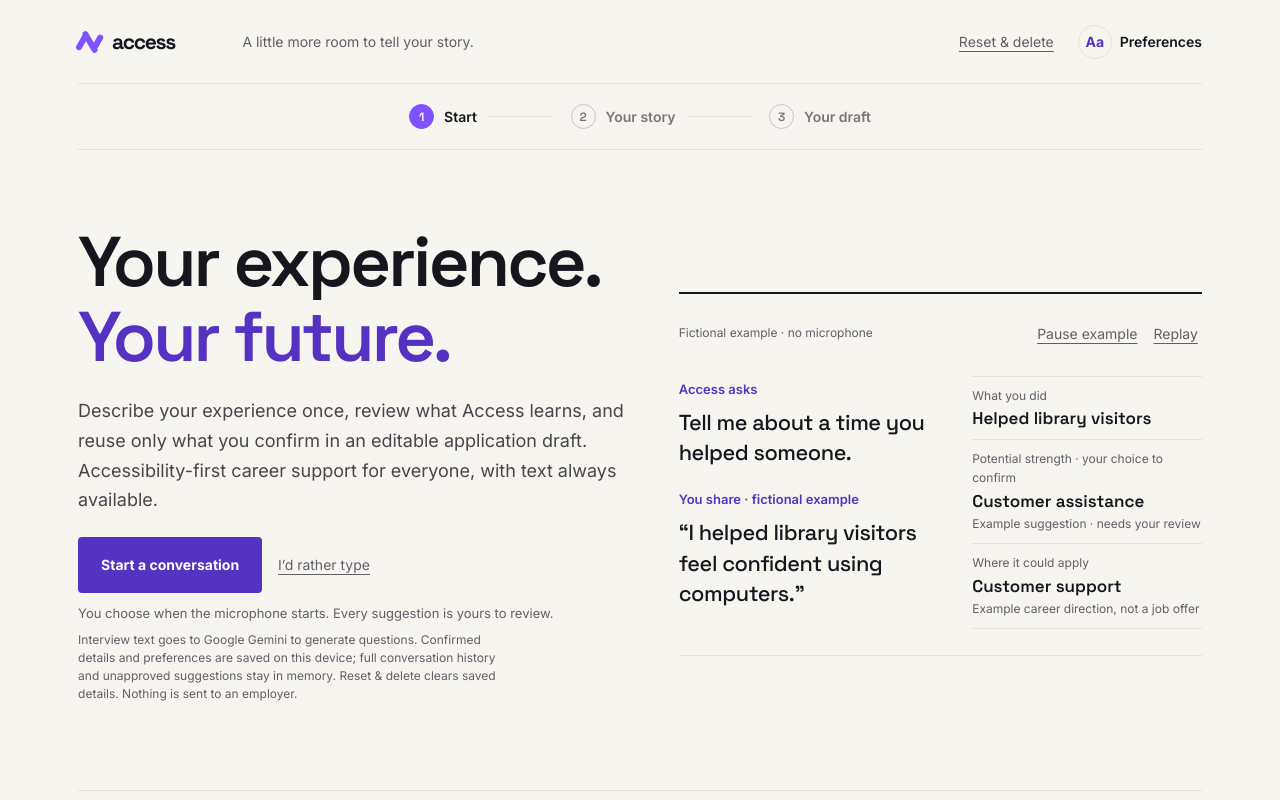
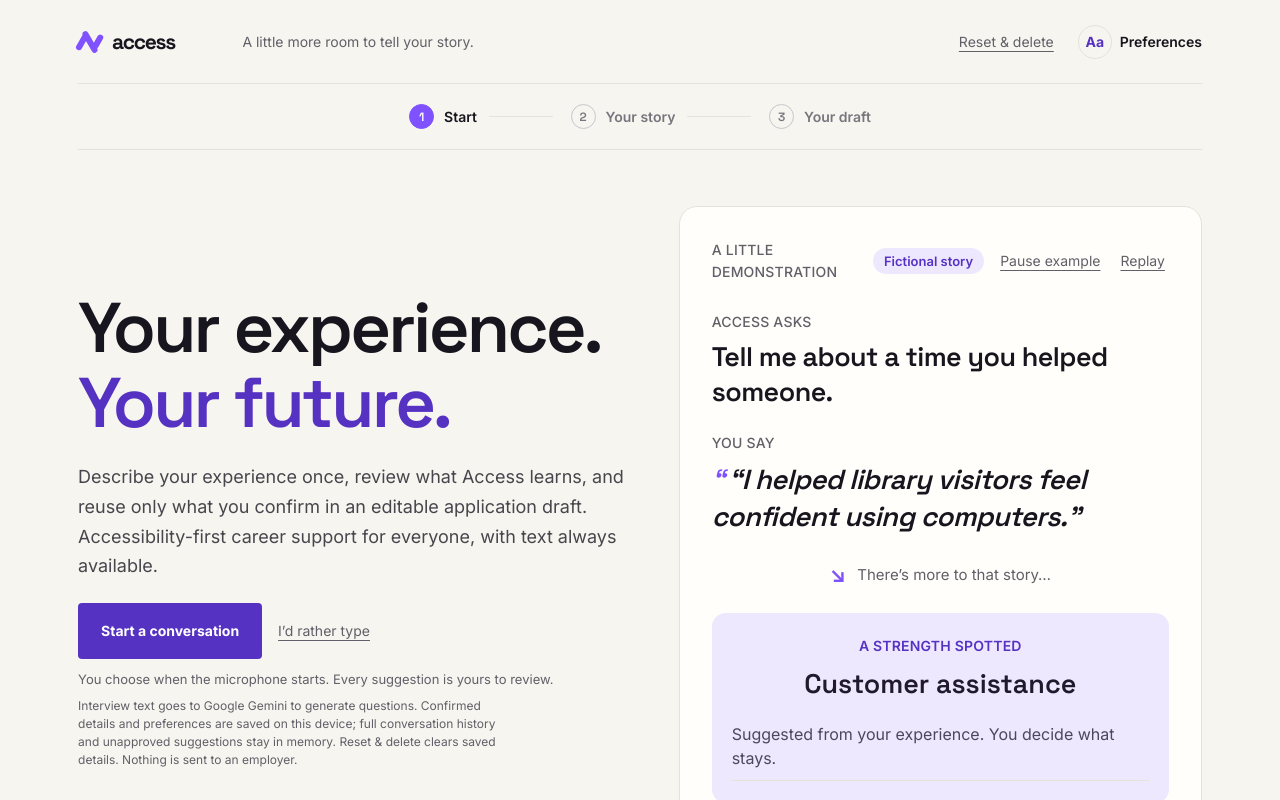
Before and after one commit to sonalrajapaksha/zeil_hackathon, a Next.js app: page / in a window 1280 px wide. Shown: the top 800 px of the page. Built offline with nearby package versions, Linux system fonts and the light colour scheme.

Commit message:
checkpoint

```diff
--- a/src/app/styles.css
+++ b/src/app/styles.css
@@ -214,5 +214,35 @@ input,textarea{caret-color:var(--purple-dark)}
 .large-text .welcome-privacy{font-size:.9em}
 .high-contrast .welcome-privacy{color:#000}
 .large-text .welcome-intro{font-size:1em}
+
+/* The fictional welcome example is a self-contained story, not a live interview. */
+.hero-preview{align-self:center;padding:clamp(20px,2.5vw,36px);border:1px solid var(--line);border-radius:18px;background:var(--white);color:var(--ink);animation:none}
+.preview-heading{gap:8px 12px;color:var(--muted);font-size:14px}
+.preview-heading>span:first-child{flex:1;text-transform:uppercase;font-size:14px;font-weight:500;letter-spacing:.015em}
+.preview-heading .preview-fictional{flex:0 0 auto;padding:3px 11px;border-radius:999px;background:var(--purple-wash);color:var(--purple-dark);font-size:13px;font-weight:600}
+.preview-heading .text-button{color:var(--muted)}
+.preview-heading .text-button:hover{color:var(--purple-dark)}
+.preview-scene{display:block;padding:28px 0 0}
+.preview-conversation>span{display:block;color:var(--muted);text-transform:uppercase;font-size:14px;font-weight:500;letter-spacing:.015em}
+.preview-conversation>p{max-width:38ch;margin:7px 0 22px;color:var(--ink);font-size:clamp(19px,2.1vw,27px);font-weight:600;line-height:1.3}
+.preview-conversation blockquote{position:relative;margin:8px 0 0;color:var(--ink);font:italic 600 clamp(20px,2.15vw,29px)/1.35 var(--display);letter-spacing:-.02em}
+.preview-conversation blockquote::before{content:'“';color:var(--purple);margin-right:4px}
+.preview-story-cue{display:flex;align-items:center;justify-content:center;gap:12px;margin:24px 0 22px;color:var(--muted);font-size:15px}
+.preview-story-cue span{color:var(--purple);font-size:20px;font-weight:700}
+.preview-discovery{position:relative;display:flex;flex-direction:column;gap:12px;padding:22px 20px;border:0;border-radius:14px;background:var(--purple-wash);animation:discovery-in 500ms var(--motion-ease) both;animation-delay:250ms}
+.preview-discovery>span{color:#5632c2;text-transform:uppercase;font-size:14px;font-weight:600;letter-spacing:.015em}
+.preview-discovery strong{color:#211a2d;font:600 clamp(21px,2.1vw,28px)/1.2 var(--display)}
+.preview-discovery p{margin:0;color:#4e465b;font-size:16px;line-height:1.5}
+.preview-caption{display:block;margin:16px 0 0;color:var(--muted);text-align:center;font-size:14px}
+.high-contrast .hero-preview{border:2px solid #000;background:#fff;color:#000}
+.high-contrast .preview-heading,.high-contrast .preview-heading .text-button,.high-contrast .preview-conversation>span,.high-contrast .preview-story-cue,.high-contrast .preview-caption{color:#29252f}
+.high-contrast .preview-heading .preview-fictional{background:#e5e5e5;color:#000}
+.high-contrast .preview-conversation>p,.high-contrast .preview-conversation blockquote{color:#000}
+.high-contrast .preview-discovery{border:1px solid #000;background:#fff}
+.high-contrast .preview-discovery>span,.high-contrast .preview-discovery strong,.high-contrast .preview-discovery p{color:#000}
+.large-text .preview-conversation>span,.large-text .preview-heading>span:first-child,.large-text .preview-heading .preview-fictional,.large-text .preview-discovery>span,.large-text .preview-caption{font-size:1em}
+.large-text .preview-discovery p{font-size:1em}
+@media(max-width:800px){.preview-scene{padding-top:24px}.preview-conversation blockquote{font-size:clamp(21px,4vw,29px)}}
+@media(max-width:650px){.hero-preview{padding:20px 18px;border-radius:14px}.preview-heading>span:first-child{flex-basis:calc(100% - 130px)}.preview-heading .preview-fictional{margin-left:auto}.preview-conversation>p{font-size:21px}.preview-discovery{padding:18px 16px}.preview-story-cue{margin:20px 0;font-size:14px}}
 @media(max-width:1024px){.workspace-grid{grid-template-columns:minmax(0,1.5fr) minmax(240px,1fr);gap:24px}}
 @media(max-width:650px){.workspace{padding-top:30px}.workspace-heading{margin-bottom:14px}.workspace-heading h1{font-size:clamp(36px,9vw,48px)}.workspace-grid{display:grid;grid-template-columns:minmax(0,1fr);gap:22px}.canvas-companion{width:100%}.canvas-companion>summary{padding:14px 0}.canvas-companion[open] .canvas-pane{padding-top:16px}.interview-mode{margin-bottom:12px}.interview-mode>div{width:auto}.interview-mode label{flex:0 1 140px}.live-actions .button{width:auto}.voice-stage{padding:22px 16px}}
--- a/src/components/HeroPreview.tsx
+++ b/src/components/HeroPreview.tsx
@@ -7,10 +7,21 @@ export function HeroPreview() {
   const [paused, setPaused] = useState(false);
   const [replay, setReplay] = useState(0);
   return <section className={`hero-preview${paused ? ' is-paused' : ''}`} aria-label="Fictional conversation example">
-    <div className="preview-heading"><span>Fictional example · no microphone</span><button type="button" className="text-button preview-motion-control" aria-pressed={paused} onClick={() => setPaused(!paused)}>{paused ? 'Play example' : 'Pause example'}</button><button type="button" className="text-button preview-motion-control" onClick={() => { setReplay(replay + 1); setPaused(false); }}>Replay</button></div>
+    <div className="preview-heading"><span>A little demonstration</span><span className="preview-fictional">Fictional story</span><button type="button" className="text-button preview-motion-control" aria-pressed={paused} onClick={() => setPaused(!paused)}>{paused ? 'Play example' : 'Pause example'}</button><button type="button" className="text-button preview-motion-control" onClick={() => { setReplay(replay + 1); setPaused(false); }}>Replay</button></div>
     <div key={replay} className="preview-scene">
-      <div className="preview-conversation"><span>Access asks</span><p>Tell me about a time you helped someone.</p><span>You share · fictional example</span><p>“I helped library visitors feel confident using computers.”</p></div>
-      <div className="preview-discovery"><p><span>What you did</span><strong>Helped library visitors</strong></p><p><span>Potential strength · your choice to confirm</span><strong>Customer assistance</strong><small>Example suggestion · needs your review</small></p><p><span>Where it could apply</span><strong>Customer support</strong><small>Example career direction, not a job offer</small></p></div>
+      <div className="preview-conversation">
+        <span>Access asks</span>
+        <p>Tell me about a time you helped someone.</p>
+        <span>You say</span>
+        <blockquote>“I helped library visitors feel confident using computers.”</blockquote>
+      </div>
+      <p className="preview-story-cue"><span aria-hidden="true">↘</span> There’s more to that story…</p>
+      <div className="preview-discovery">
+        <span>A strength spotted</span>
+        <strong>Customer assistance</strong>
+        <p>Suggested from your experience. You decide what stays.</p>
+      </div>
+      <p className="preview-caption">The things you’ve done count for more than you think.</p>
     </div>
   </section>;
 }
```
Also changed, not shown: tests/redesign-browser.mjs (+3 -1 lines), 3 other files (tests, documents, lock files or other folders).
